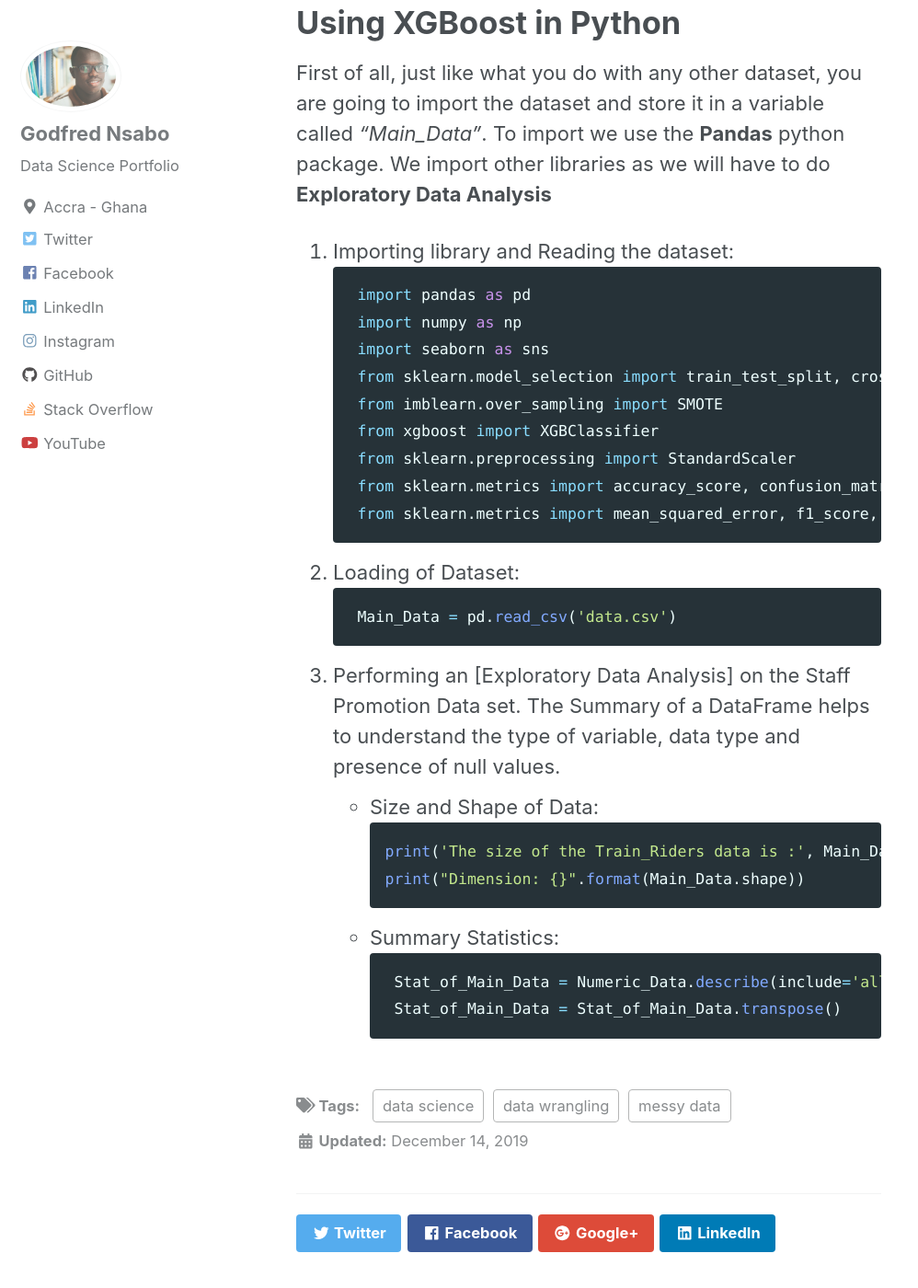
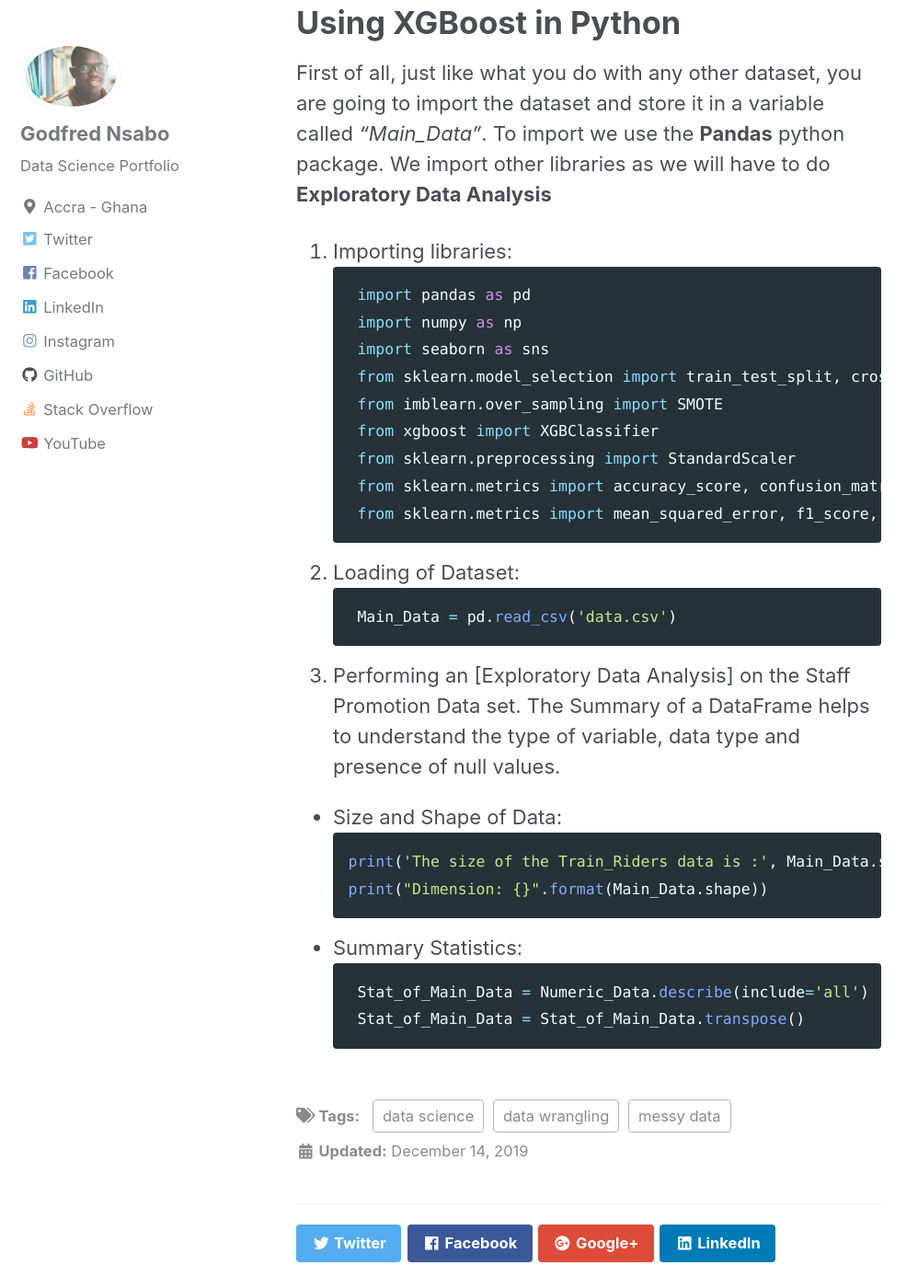
Before and after one commit to iamgoddey/iamgoddey.github.io, a Jekyll site: the page built from _posts/2018-01-28-perceptron.md, in a window 1280 px wide and 1400 px high, scrolled down 1572 px. Shown: the whole window at 92% size, without its empty margins (0-998 px from the left). Built offline with Jekyll 4.4.1, drawn with Linux system fonts in a browser that asks for light colours; nearby versions of some CDN libraries.

Commit message:
new github

````diff
--- a/_posts/2018-01-28-perceptron.md
+++ b/_posts/2018-01-28-perceptron.md
@@ -27,7 +27,7 @@ XGBoost is well-known to provide better solutions than other machine learning al
 # Using XGBoost in Python
 First of all, just like what you do with any other dataset, you are going to import the dataset and store it in a variable called *"Main_Data"*. To import we use the **Pandas** python package. We import other libraries as we will have to do **Exploratory Data Analysis**
 
-1. Importing library and Reading the dataset:
+1. Importing libraries:
 ```python
     import pandas as pd
     import numpy as np
@@ -44,6 +44,7 @@ First of all, just like what you do with any other dataset, you are going to imp
     Main_Data = pd.read_csv('data.csv')
 ```
 3. Performing an [Exploratory Data Analysis] on the Staff Promotion Data set. The Summary of a DataFrame helps to understand the type of variable, data type and presence of null values.
+
  * Size and Shape of Data:
 ```python
 print('The size of the Train_Riders data is :', Main_Data.size)
````
